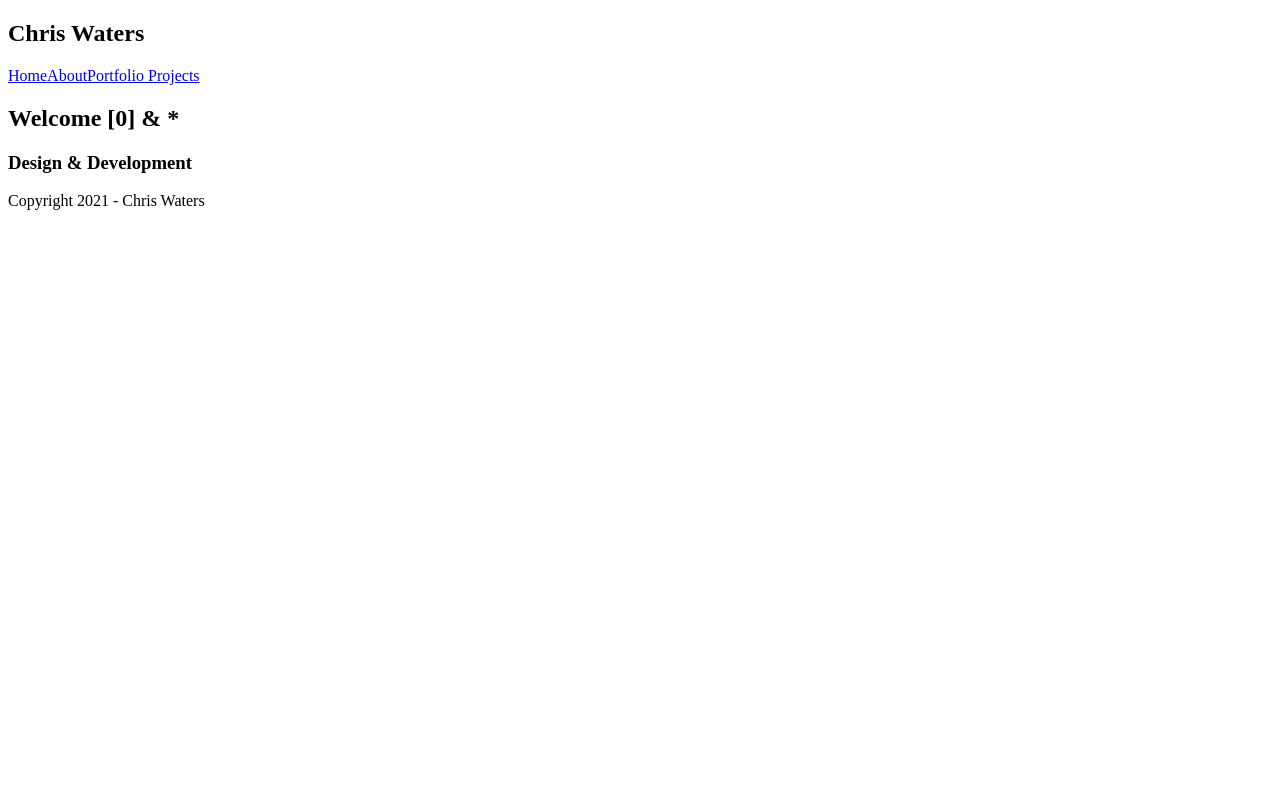
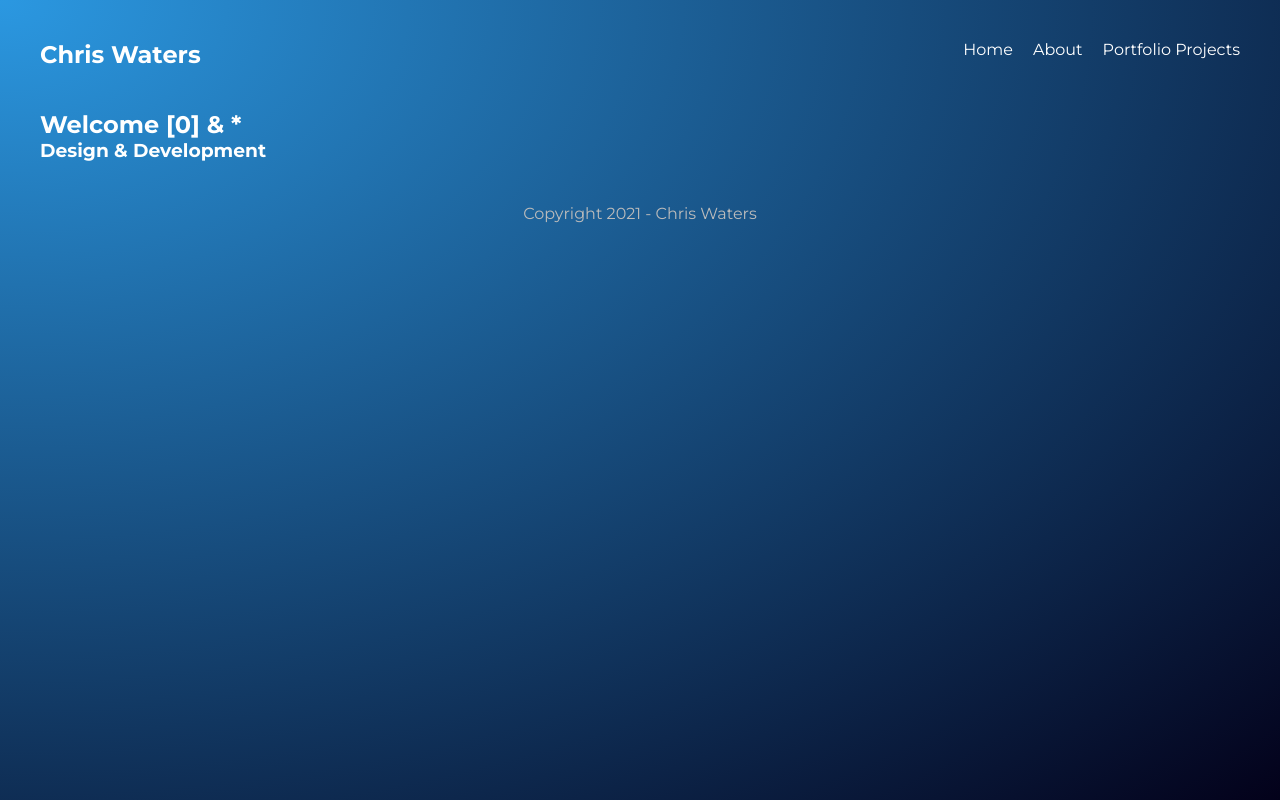
Before and after one commit to cpwaters/gatsby-cpw-portfolio, a Gatsby site: page / in a window 1280 px wide. Built offline with nearby package versions, Linux system fonts and the light colour scheme; Gatsby itself is replaced by a stand-in of ours.

Commit message:
added styles

```diff
--- a/src/components/Layout.js
+++ b/src/components/Layout.js
@@ -1,6 +1,6 @@
 import React from 'react'
 import Navbar from './Navbar'
-
+import '../styles/global.css'
 
 export default function Layout({ children }) {
   return (
--- /dev/null
+++ b/src/styles/global.css
@@ -0,0 +1,50 @@
+@import url('https://fonts.googleapis.com/css2?family=Montserrat:wght@300;400;500;700&display=swap');
+
+* {
+  margin: 0;
+  padding: 0;
+  text-decoration: none;
+  font-family: "Montserrat";
+  color: white;
+}
+html, body {
+  min-height: 100%;
+}
+body {
+  background: radial-gradient(at top left, rgb(43, 152, 225) 0%, rgb(3, 1, 26) 100%);
+  background-repeat: no-repeat;
+}
+p {
+  margin: 16px auto;
+  line-height: 1.5em;
+}
+
+/* layout & nav */
+.layout {
+  max-width: 1200px;
+  margin: 0 auto;
+}
+nav {
+  display: grid;
+  grid-template-columns: 1fr 1fr;
+  margin: 40px auto;
+}
+nav .links {
+  display: inline-block;
+  text-align: right;
+}
+nav a {
+  display: inline-block;
+  margin-left: 20px;
+  font-weight: 400;
+  padding-bottom: 8px;
+  border-bottom: 3px solid transparent;
+}
+nav a:hover {
+  border-color: white;
+}
+footer p{
+  text-align: center;
+  color: #bbb;
+  margin: 40px auto;
+}
```
Also changed, not shown: src/styles/home.module.css (added, +23 -0 lines), src/styles/projects.module.css (added, +11 -0 lines).
